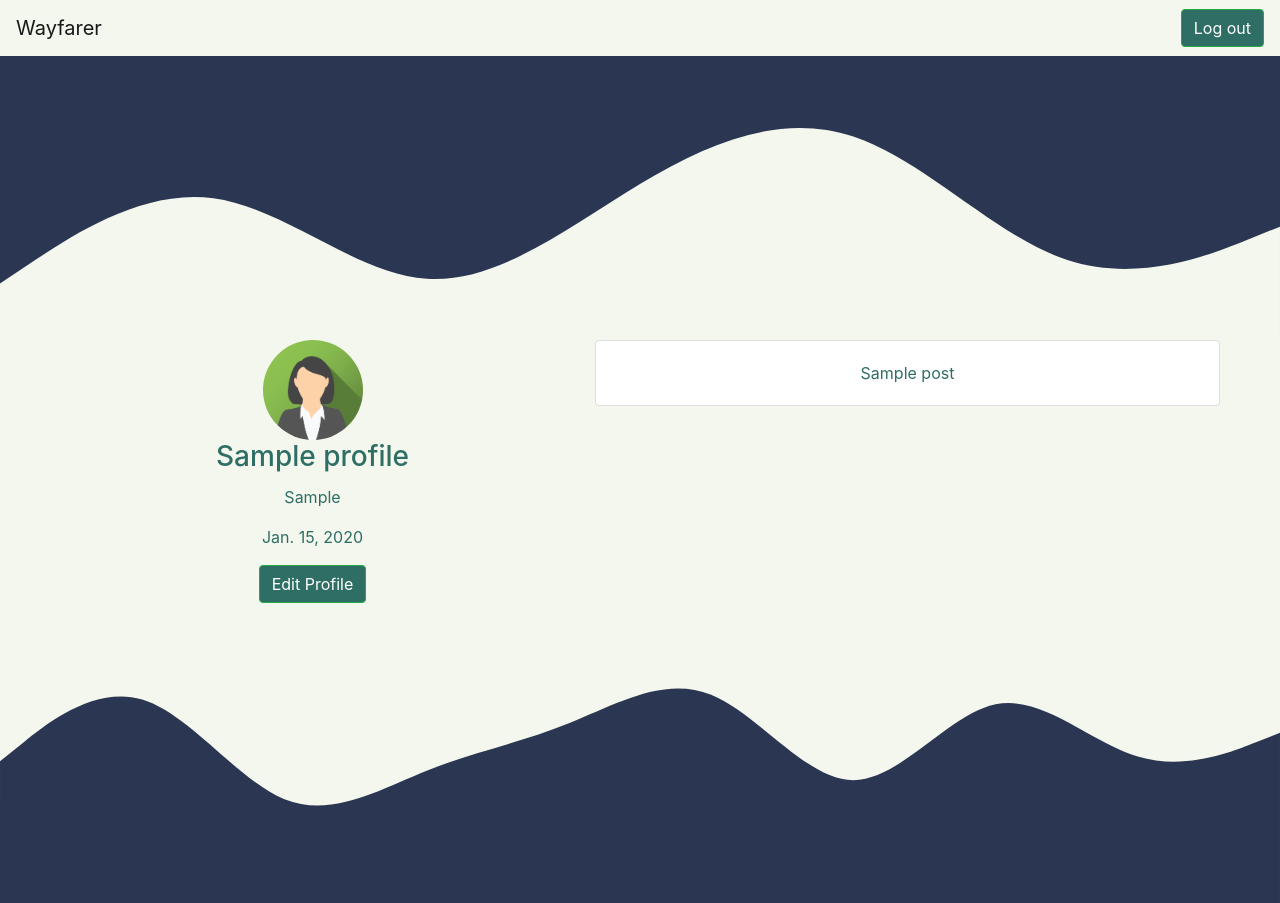
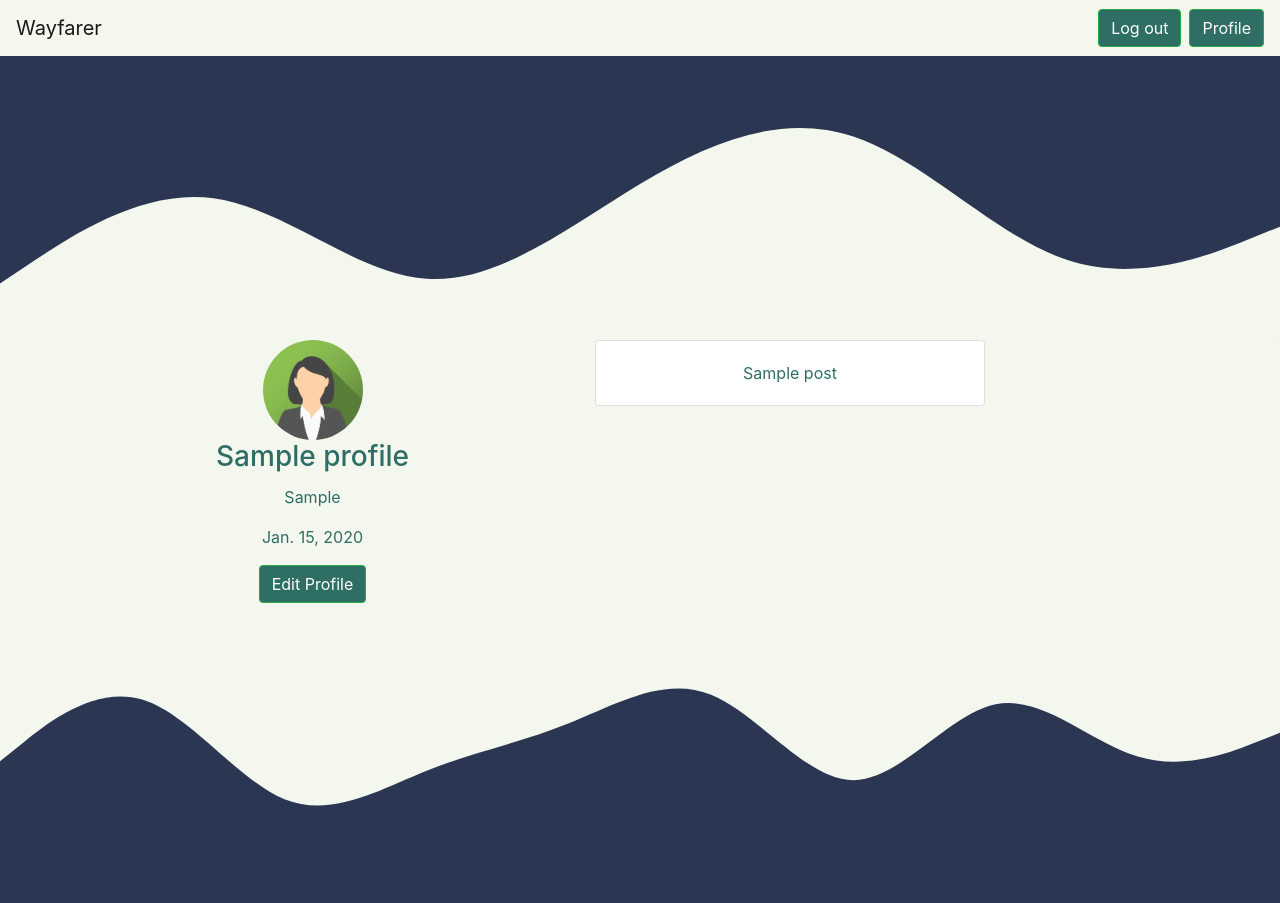
Before and after one commit to fletcherj17/wayfarer, a Django app: page /profile/ in a window 1280 px wide. Run offline with Django 3.2, Linux system fonts and the light colour scheme; a user stored in the database is signed in; tables that the repository leaves empty hold one stand-in row (values such as "Sample post"); some libraries are stand-ins or nearby versions.

Commit message:
set up the profile link on each page after login

```diff
--- a/main_app/static/css/city.css
+++ b/main_app/static/css/city.css
@@ -72,6 +72,11 @@ body{
     padding: 10px;
     background-color: #f4f7ed;
     color: #2e6e65;
+
+}
+.card .media a{
+    color: #2b3752;
+    font-size: 20px;
 }
 .post {
     color: white;
--- a/main_app/static/css/styles.css
+++ b/main_app/static/css/styles.css
@@ -36,3 +36,6 @@ body{
 .curved .col-sm-6{
   margin-right: -60px;
 }
+.col-sm-6 .card{
+    width: 390px;
+}
--- a/main_app/templates/base.html
+++ b/main_app/templates/base.html
@@ -22,9 +22,14 @@
             {%if user.is_authenticated%}
                 <form class="form-inline" action="{% url 'logout' %}" method="POST">
                     {% csrf_token %}
-                    <input type="submit" class="btn btn-outline-success my-2 my-sm-0" id="logOut" value="Log out">
+                    <input type="submit" class="btn btn-outline-success mr-sm-2" id="logOut" value="Log out">
+
+                    <a href="{% url 'profile' %}" class="btn btn-outline-success my-2 my-sm-0" >Profile</a>
 
                 </form>
+
+
+
                 {% else %}
             <form class="form-inline">
                 {% csrf_token %}
--- a/main_app/templates/cities.html
+++ b/main_app/templates/cities.html
@@ -31,7 +31,7 @@
 
     <div class="col-sm-4" >
         <div class="container1">
-            {% if city.id == 6 %}
+            {% if city.name == 'San Francisco' %}
             <div class="city-card">
                 <h3>{{city.name}}</h3>
                 <img class="mr-3" src="{% static 'images/sanfrancisco.jpeg' %}" alt="Generic placeholder image" width='250' height='150'>
@@ -46,7 +46,7 @@
                 <div class="media">
                         <img class="mr-3" src="{% static 'images/sanfrancisco.jpeg' %}" alt="Generic placeholder image" width='64' height='64'>
                     <div class="media-body">
-                    <a href="{% url 'show_post' post.id %}">{{ post.title }}</a>
+                    <a href="{% url 'show_post' post.id %}" class="title">{{ post.title }}</a>
                     <p>{{post.content}}</p>
                     </div>
                 </div>
--- a/main_app/templates/profile.html
+++ b/main_app/templates/profile.html
@@ -42,6 +42,7 @@
       </p>
     </div>
     <div class="col-sm-6">
+
       {% for post in posts %}
       <div class="card">
 
--- a/main_app/urls.py
+++ b/main_app/urls.py
@@ -8,5 +8,6 @@ urlpatterns = [
     path('signup/', views.signup, name='signup'),
     path('profile/', views.profile, name='profile'),
     path('cities/<int:city_id>', views.show_city, name='show_city'),
-    path('profile/posts/<int:post_id>', views.show_post, name='show_post')
+    path('profile/posts/<int:post_id>', views.show_post, name='show_post'),
+    path('cities/<int:city_id>/<int:post_id>', views.post_create, name='post_create')
 ]
--- a/main_app/views.py
+++ b/main_app/views.py
@@ -65,3 +65,6 @@ def show_post(request, post_id):
     post = Post.objects.get(id=post_id)
     context = {'post': post}
     return render(request, 'profile/show_post.html', context)
+
+def post_create(request):
+    pass
```
Also changed, not shown: main_app/static/css/home.css (line endings or trailing spaces).
